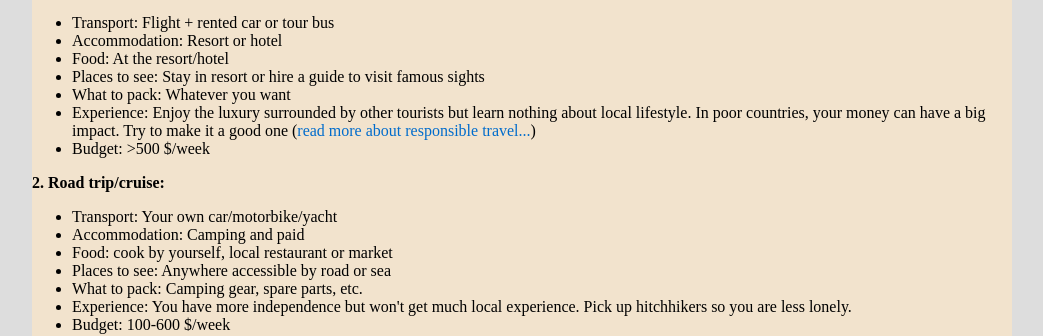
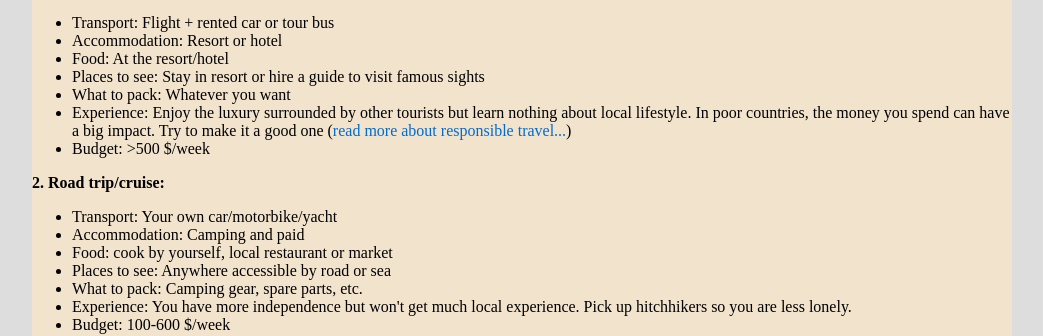
Before and after one commit to witba/witba.github.io, a Jekyll site: the page built from travel/waystotravel.html, in a window 1280 px wide. Shown: the part 184-520 px from the top of the page, without its empty margins (118-1161 px from the left). Built offline with Jekyll 4.4.1, drawn with Linux system fonts in a browser that asks for light colours.

Commit message:
Update waystotravel.html

```diff
--- a/travel/waystotravel.html
+++ b/travel/waystotravel.html
@@ -14,7 +14,7 @@ MAIN WAYS TO TRAVEL <br>
 <li>Food: At the resort/hotel
 <li>Places to see: Stay in resort or hire a guide to visit famous sights
 <li>What to pack: Whatever you want
-<li>Experience: Enjoy the luxury surrounded by other tourists but learn nothing about local lifestyle. In poor countries, your money can have a big impact. Try to make it a good one (<a href="ethics.html">read more about responsible travel...</a>)
+<li>Experience: Enjoy the luxury surrounded by other tourists but learn nothing about local lifestyle. In poor countries, the money you spend can have a big impact. Try to make it a good one (<a href="ethics.html">read more about responsible travel...</a>)
 <li>Budget: &gt;500 $/week
 </ul>
 <b>2. Road trip/cruise:</b>
```
